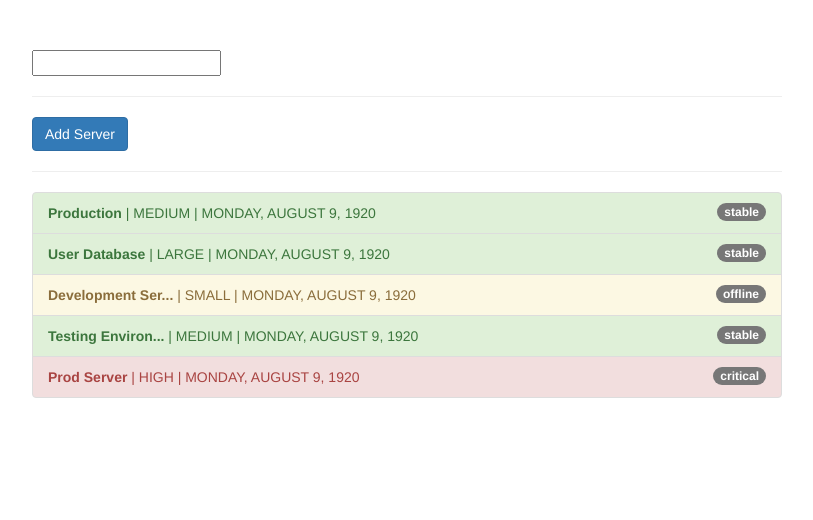
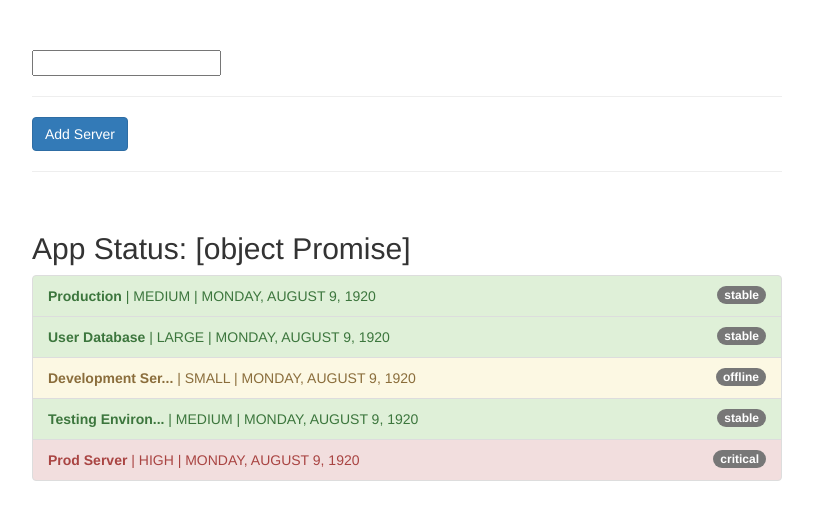
Before and after one commit to alvalle09/AngPipesDemo, an Angular app: page / in a window 1280 px wide. Shown: the top 520 px of the page, without its empty margins (233-1046 px from the left). Built offline with nearby package versions, Linux system fonts and the light colour scheme.

Commit message:
use promise for async simulation

```diff
--- a/src/app/app.component.html
+++ b/src/app/app.component.html
@@ -6,6 +6,8 @@
       <hr>
       <button class="btn btn-primary" (click)="onAddServer()">Add Server</button>
       <hr>
+      <br>
+      <h2>App Status: {{ appStatus }} </h2>
       <ul class="list-group">
         <li
           class="list-group-item"
--- a/src/app/app.component.ts
+++ b/src/app/app.component.ts
@@ -1,4 +1,5 @@
 import { Component } from '@angular/core';
+import { resolve } from 'url';
 
 @Component({
   selector: 'app-root',
@@ -6,6 +7,11 @@ import { Component } from '@angular/core';
   styleUrls: ['./app.component.css']
 })
 export class AppComponent {
+  appStatus = new Promise((resolve, reject) => {
+    setTimeout(() => {
+      resolve('critical');
+    }, 2000);
+  });
   servers = [
     {
       instanceType: 'medium',
```
